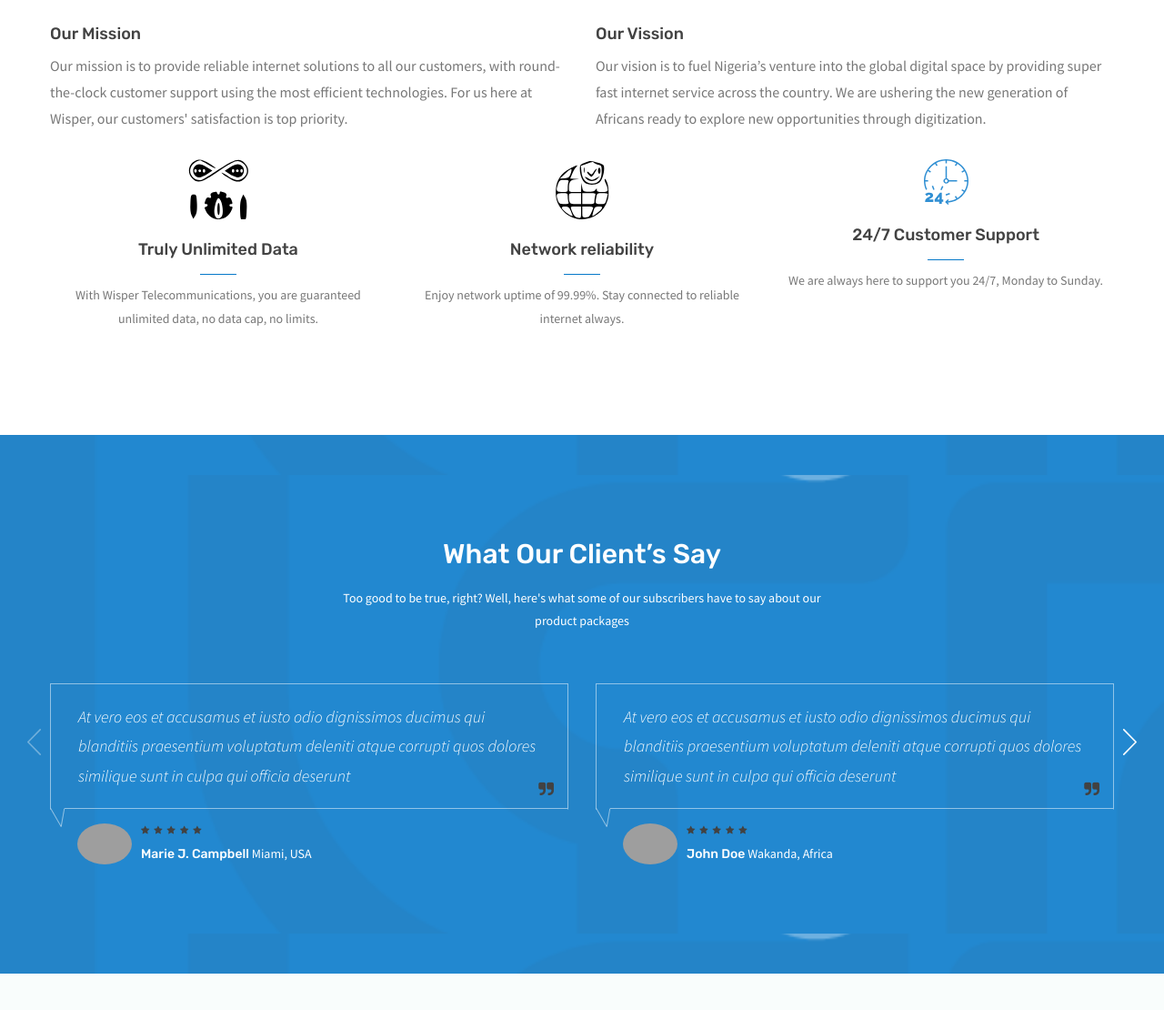
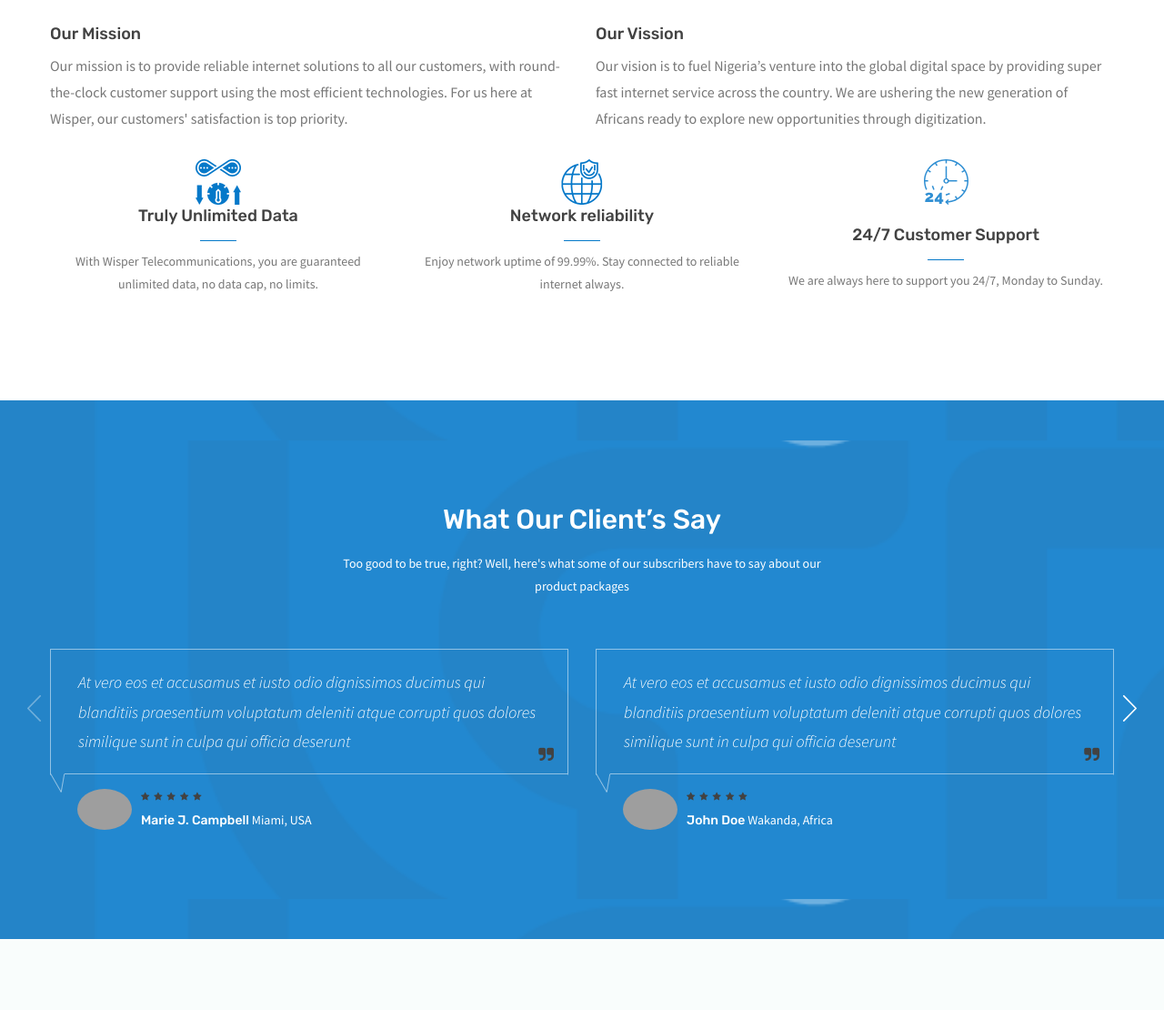
Before and after one commit to WisperHQ/wisper-isp, a PHP site: page /about.php in a window 1280 px wide. Shown: the part 689-1799 px from the top of the page at 91% size. Run offline with PHP 8.4, Linux system fonts and the light colour scheme; grey boxes are pictures that could not be loaded.

Commit message:
icon changes

```diff
--- a/about.php
+++ b/about.php
@@ -86,7 +86,7 @@
                 <div class="col-md-4 col-sm-6">
                     <div class="single-feature single-feature-img-top text-center" data-animate="fadeInUp" data-delay=".1">
                         <div class="single-feature-img">
-                            <img src="img/icons/setup.svg" alt="" class="svg">
+                            <img src="img/icons/1.png" alt="" class="png">
                         </div>
                         <div class="single-feature-content">
                             <h4>Truly Unlimited Data</h4>
@@ -97,7 +97,7 @@
                 <div class="col-md-4 col-sm-6">
                     <div class="single-feature single-feature-img-top text-center" data-animate="fadeInUp" data-delay=".4">
                         <div class="single-feature-img">
-                            <img src="img/icons/download.svg" alt="" class="svg">
+                            <img src="img/icons/2.png" alt="" class="png">
                         </div>
                         <div class="single-feature-content">
                             <h4>Network reliability</h4>
```
Also changed, not shown: img/icons/1.png (added), img/icons/2.png (added).
